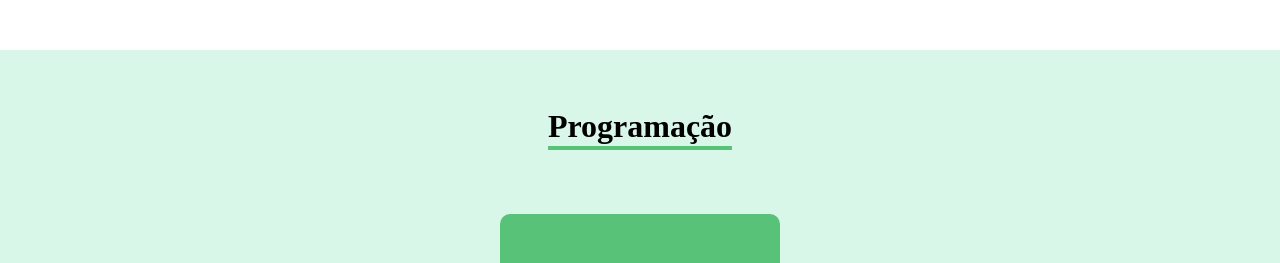
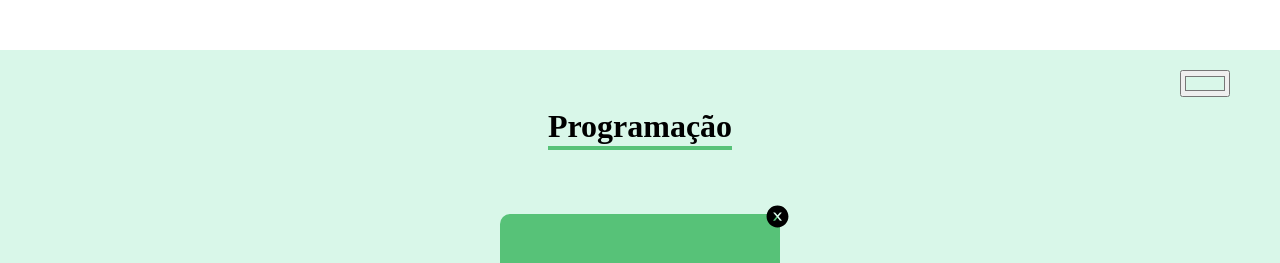
Before and after one commit to sathlerhe/alura-organograma, a React (Vite) app: page / in a window 1280 px wide. Both pictures are taken after typing "Sample", "Sample", "Sample" into the empty fields and a click on the button "Criar Card". Shown: the part 1384-1647 px from the top of the page. Built offline with nearby package versions, Linux system fonts and the light colour scheme.

Commit message:
feat: init of second course

```diff
--- a/package.json
+++ b/package.json
@@ -10,7 +10,8 @@
   },
   "dependencies": {
     "react": "^18.2.0",
-    "react-dom": "^18.2.0"
+    "react-dom": "^18.2.0",
+    "react-icons": "^4.7.1"
   },
   "devDependencies": {
     "@types/react": "^18.0.26",
--- a/src/App.jsx
+++ b/src/App.jsx
@@ -49,6 +49,10 @@ function App() {
     setCollaborator([...collaborator, collaboratorProp]);
   };
 
+  function onDeleteCollaborator() {
+    console.log('delete')
+  }
+
   return (
     <div className="App">
       <Banner />
@@ -68,6 +72,7 @@ function App() {
           collaborators={collaborator.filter(
             (collaboratorFilter) => collaboratorFilter.team === team.name
           )}
+          onDelete={onDeleteCollaborator}
         />
       ))}
 
--- a/src/components/Collaborator/index.jsx
+++ b/src/components/Collaborator/index.jsx
@@ -1,8 +1,11 @@
+import { AiFillCloseCircle } from "react-icons/ai";
+
 import "./styles.css";
 
-function Collaborator({ name, role, image, bgColor }) {
+function Collaborator({ name, role, image, bgColor, onDelete }) {
   return (
     <div className="colaborador">
+      <AiFillCloseCircle size={25} className="delete" onClick={onDelete} />
       <div className="cabecalho" style={{ backgroundColor: bgColor }}>
         <img src={image} alt={name} />
       </div>
--- a/src/components/Collaborator/styles.css
+++ b/src/components/Collaborator/styles.css
@@ -1,5 +1,6 @@
 .colaborador {
   width: 280px;
+  position: relative;
 }
 
 .colaborador .cabecalho {
@@ -35,3 +36,9 @@
   color: #212121;
   padding: 0 16px;
 }
+
+.delete {
+  position: absolute;
+  top: -10px;
+  right: -10px;
+}
--- a/src/components/Team/index.jsx
+++ b/src/components/Team/index.jsx
@@ -1,23 +1,29 @@
 import Collaborator from "../Collaborator";
 import "./styles.css";
 
-function Team({ name, primaryColor, secondaryColor, collaborators }) {
+function Team({ name, primaryColor, secondaryColor, collaborators, onDelete }) {
   return (
     <>
       {collaborators.length > 0 && (
         <section className="team" style={{ backgroundColor: secondaryColor }}>
+          <input className="input-color" type="color" value={secondaryColor} />
           <h3 style={{ borderBottom: `4px solid ${primaryColor}` }}>{name}</h3>
 
           <div className="collaborators">
-            {collaborators.map((collaborator) => (
+            {collaborators.map((collaborator) => {
+              console.log('renderizando colaborador')
+
+              return (
                 <Collaborator
                   name={collaborator.name}
                   role={collaborator.role}
                   image={collaborator.image}
                   key={collaborator.name}
                   bgColor={primaryColor}
+                  onDelete={onDelete}
                 />
-            ))}
+              );
+            })}
           </div>
         </section>
       )}
--- a/src/components/Team/styles.css
+++ b/src/components/Team/styles.css
@@ -1,6 +1,7 @@
 .team {
   text-align: center;
   padding: 32px;
+  position: relative;
 }
 
 .team h3 {
@@ -17,3 +18,9 @@
   flex-wrap: wrap;
   gap: 8px;
 }
+
+.input-color {
+  position: absolute;
+  top: 20px;
+  right: 50px;
+}
```
Also changed, not shown: 1 other file (tests, documents, lock files or other folders). Lines whose indentation alone changed are shown as unchanged.
